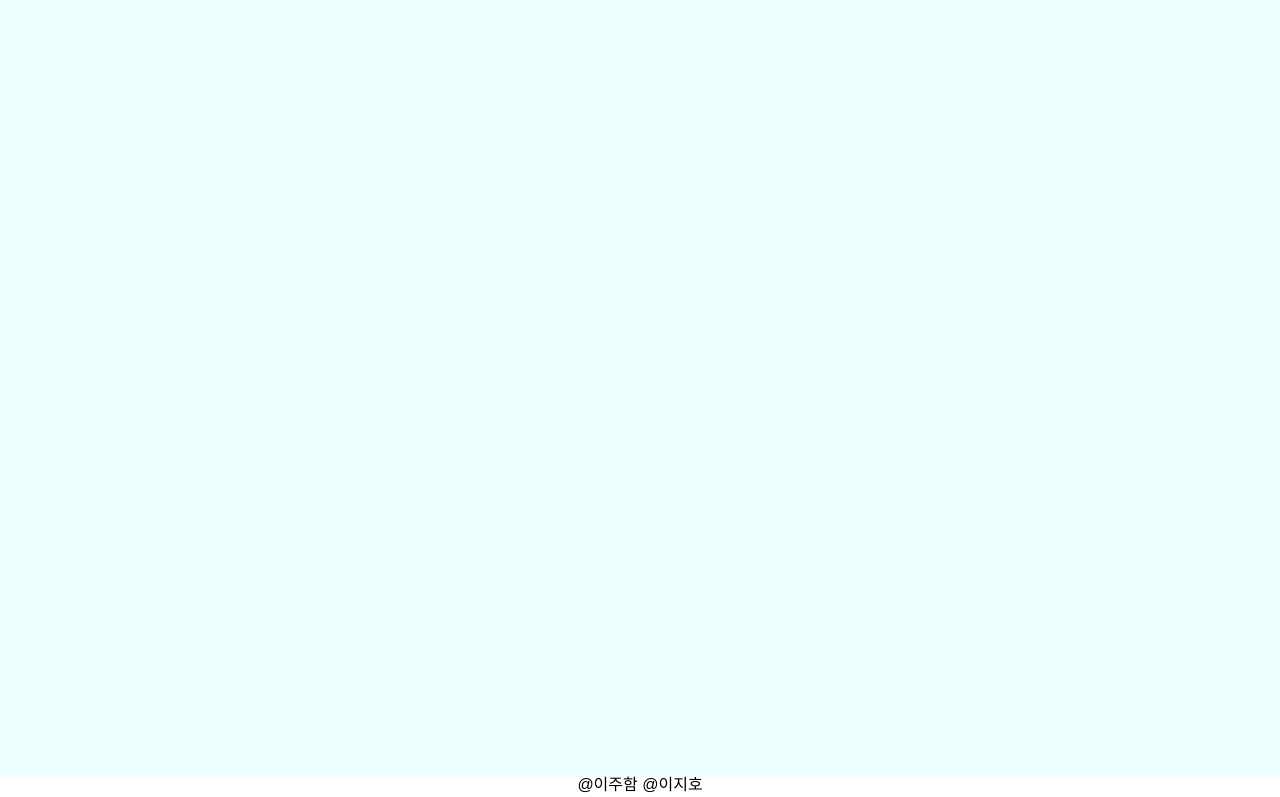
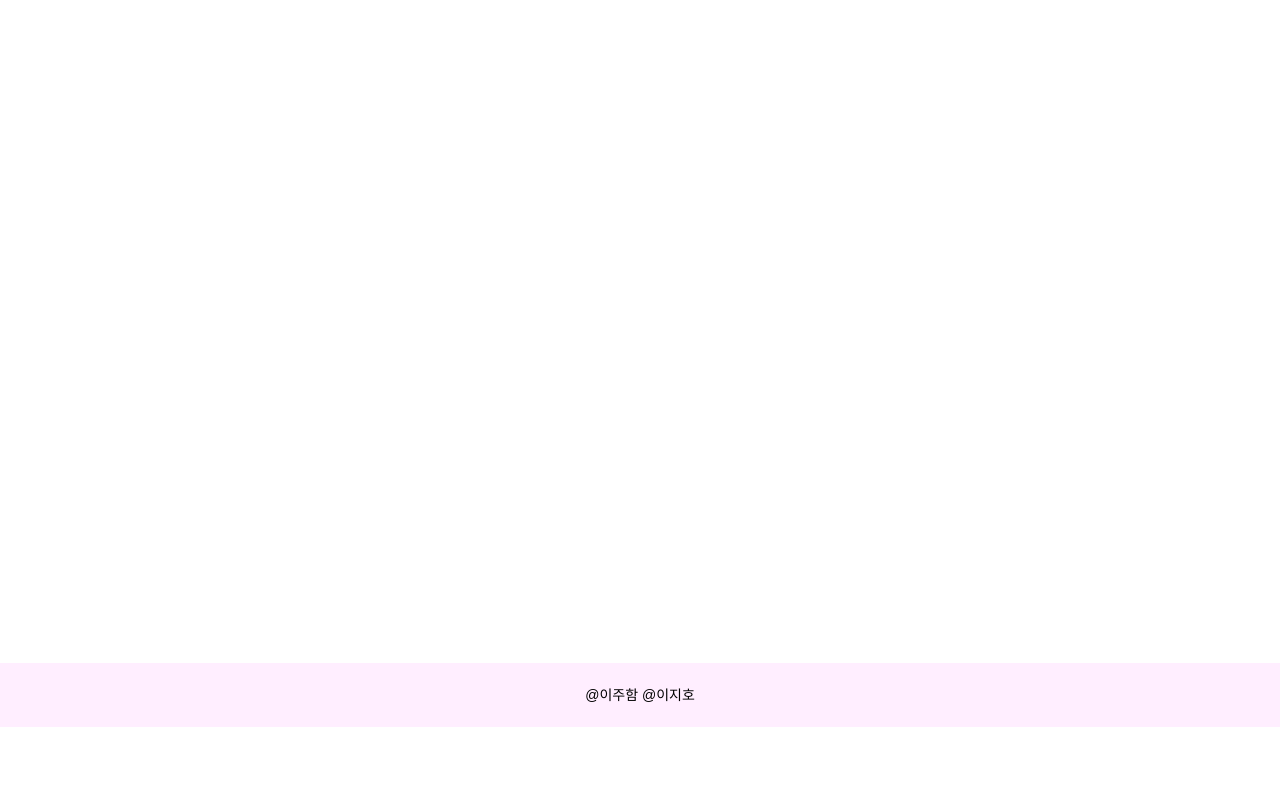
Before and after one commit to mangming2/OneDanceClub, a plain HTML site: page qna.html in a window 1280 px wide. Shown: the part 73-870 px from the top of the page. After the commit the page ends 800 px from the top, so only its background shows below. Drawn offline with Linux system fonts and the light colour scheme.

Commit message:
Organize

```diff
--- a/css/headerFooter.css
+++ b/css/common.css
@@ -1,3 +1,8 @@
+/* 구별 용도 */
+header, footer {
+  background: #fef;
+}
+
 .header {
   display: flex;
   justify-content: space-around;
@@ -42,13 +47,13 @@
 .header .menu_item {
   padding: 0 20px;
 }
-
-
 .main {
-  min-height: calc(100vh - 20px);
-  background: #eff;
+  min-height: calc(100vh - 134px);
+  /* header: 70, footer: 64 */
 }
-footer {
-  height: 20px;
+.footer {
+  height: 14px;
+  font-size: 14px;
   text-align: center;
+  padding: 25px 0;
 }
--- a/css/index.css
+++ b/css/index.css
@@ -1,6 +1,3 @@
-/* 헤더 높이 70px 고정 (pc기준) */
-
-
 section{
   margin-top: 100px;
 }
--- a/qna.html
+++ b/qna.html
@@ -2,7 +2,7 @@
   <head>
     <meta charset="utf-8">
     <link rel="stylesheet" href="./css/reset.css">
-    <link rel="stylesheet" href="./css/headerFooter.css">
+    <link rel="stylesheet" href="./css/common.css">
     <link rel="stylesheet" href="./css/qna.css">
     <title>Q&A | ODC</title>
   </head>
```
Also changed, not shown: aboutUs.html (+1 -1 lines), contact.html (+1 -1 lines), index.html (+7 -7 lines), portfolio.html (+1 -1 lines), image/index/odc_logo_home.jpg (renamed from image/odc_logo_home.jpg), image/index/외부활동.png (renamed from image/외부활동.png), image/index/정기연습.png (renamed from image/정기연습.png), image/index/축제활동.png (renamed from image/축제활동.png), 2 other files.
